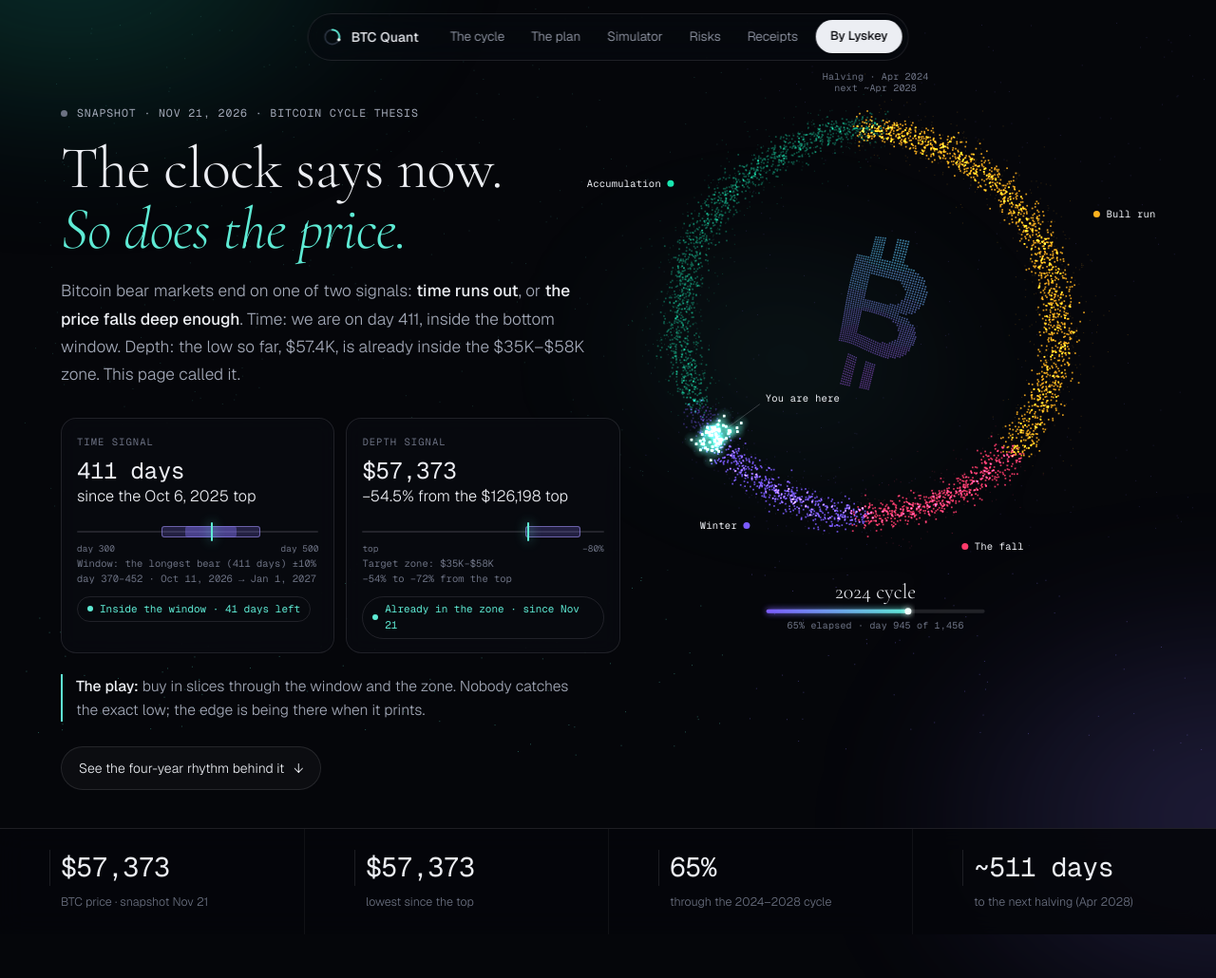
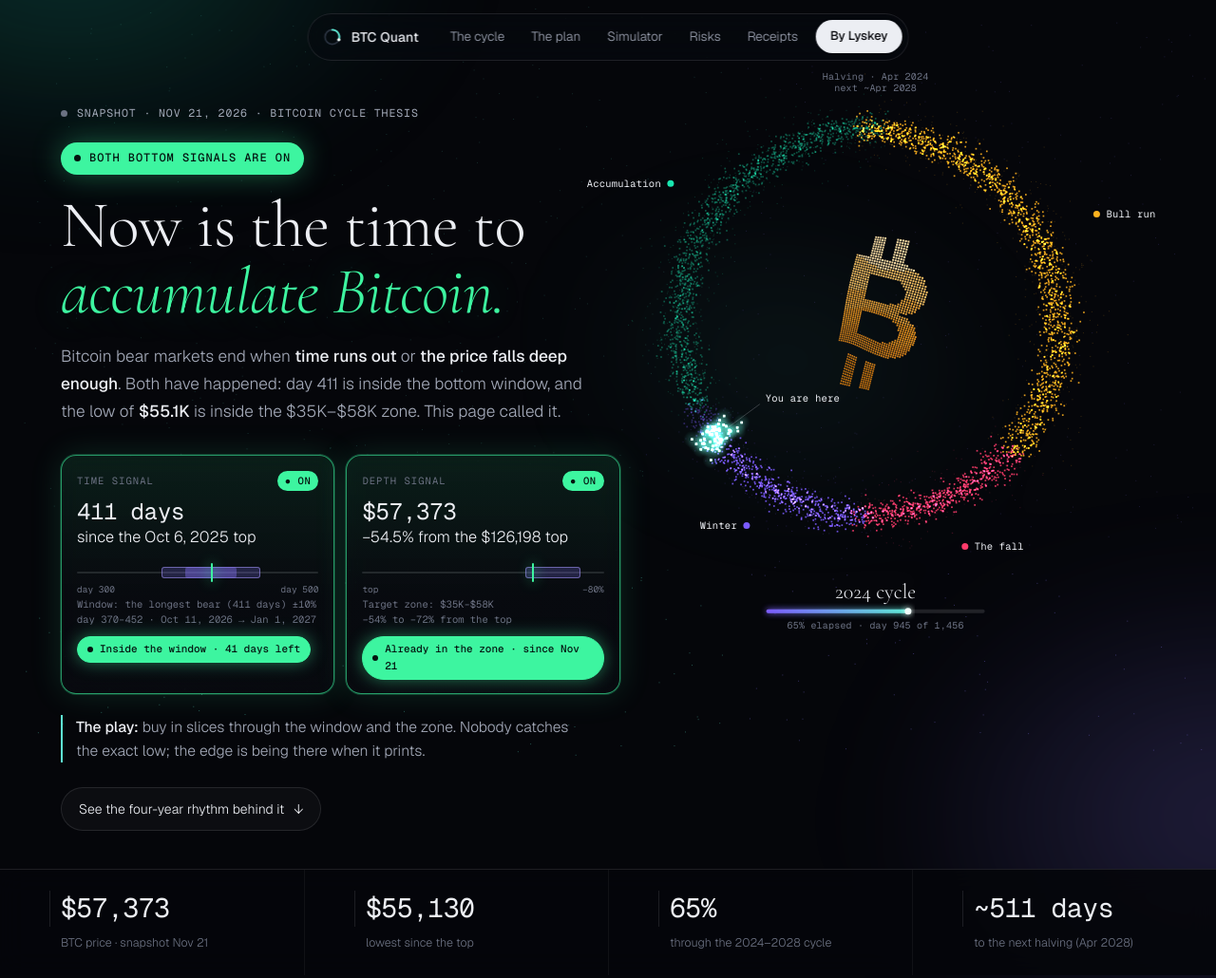
Before and after one commit to Lyskey1/BTC-thesis, a plain HTML site: page index.html in a window 1280 px wide. Shown: the top 1030 px of the page at 95% size. Drawn offline with nearby package versions, Linux system fonts and the light colour scheme; no server answers; animation ran at ten frames a second.

Commit message:
Hero: 'Now is the time to accumulate Bitcoin', signals glow green when on; orange ₿; intraday low $55.1K; zone/window marked as reached; risk copy
Co-Authored-By: Claude Opus 5.5 <noreply@anthropic.com>

```diff
--- a/index.html
+++ b/index.html
@@ -15,7 +15,7 @@
   --bg:#05060A; --bg2:#0A0C12; --glass:rgba(10,12,18,.66); --glass-hi:rgba(16,19,27,.78);
   --ink:#ECEEF3; --ink2:#A3A9B8; --ink3:#6B7182;
   --line:rgba(236,238,243,.11); --line2:rgba(236,238,243,.06);
-  --mint:#5EEAD4; --mint-ui:#52C9B3; --violet:#8A78FF; --violet-hi:#A898FF;
+  --mint:#5EEAD4; --mint-ui:#52C9B3; --go:#3DF5A0; --violet:#8A78FF; --violet-hi:#A898FF;
   --spring:#19E6B0; --summer:#FFB21E; --autumn:#FF3B6B; --winter:#7B5BFF;
   --c1:#2A6E64; --c2:#3A9C8C; --c3:#52C9B3; --c4:#9AF7E2;
   --paper:rgba(14,17,24,.82); --paper-ink:#ECEEF3; --paper-ink2:#A3A9B8; --paper-line:rgba(236,238,243,.1);
@@ -53,7 +53,8 @@ button,input{font:inherit;color:inherit}
 #marks .rule{stroke:rgba(236,238,243,.22);stroke-width:1}
 #marks .hv{stroke:rgba(236,238,243,.18);stroke-width:1;stroke-dasharray:2 4}
 #marks .zone{fill:rgba(138,120,255,.06);stroke:var(--violet-hi);stroke-width:1;stroke-dasharray:4 4}
-#marks .old{stroke:#FF6B8E;stroke-width:1.5;fill:none}
+#marks .zone.hit{fill:rgba(61,245,160,.10);stroke:#3DF5A0;stroke-dasharray:none;filter:drop-shadow(0 0 8px rgba(61,245,160,.45))}
+#marks .go{fill:#3DF5A0;font-weight:500}
 #marks .dot{stroke:var(--bg);stroke-width:2}
 #marks g.sc{transition:opacity .25s linear}
 #hit{position:fixed;z-index:6;display:none;cursor:crosshair;touch-action:pan-y}
@@ -82,8 +83,9 @@ main{position:relative;z-index:4}
 .live-dot.off{background:var(--ink3);animation:none}
 @keyframes pulse{70%{box-shadow:0 0 0 9px rgba(94,234,212,0)}100%{box-shadow:0 0 0 0 rgba(94,234,212,0)}}
 h1,h2,h3{font-family:var(--serif);font-weight:300;letter-spacing:-.01em;line-height:1.02}
-h1{font-size:clamp(2.7rem,4.9vw,4.9rem)}
+h1{font-size:clamp(2.9rem,5.4vw,5.5rem)}
 h1 em,h2 em{font-style:italic;color:var(--mint)}
+#heroTitle em{color:var(--go);text-shadow:0 0 40px rgba(61,245,160,.25)}
 h2{font-size:clamp(2.2rem,4.2vw,3.7rem)}
 h3{font-size:1.7rem;line-height:1.1}
 .kicker{font-family:var(--mono);font-size:11px;letter-spacing:.1em;text-transform:uppercase;color:var(--mint-ui);margin-bottom:16px}
@@ -113,6 +115,16 @@ p.body b{color:var(--ink)}
 .state::before{content:"";width:6px;height:6px;border-radius:50%;background:currentColor}
 .state.yes{color:var(--mint)} .state.near{color:#E8B04E} .state.no{color:var(--ink2)}
 .state span{color:var(--ink)}
+.trig-k{display:flex;justify-content:space-between;align-items:center}
+.on-tag{display:none;color:#04140F;background:var(--go);padding:2px 8px;border-radius:999px;letter-spacing:.06em;font-weight:500}
+.trig.on{border-color:rgba(61,245,160,.6);background:linear-gradient(180deg,rgba(61,245,160,.10),rgba(10,12,18,.66) 60%);box-shadow:0 0 0 1px rgba(61,245,160,.18),0 0 34px rgba(61,245,160,.14)}
+.trig.on .on-tag{display:inline-block}
+.trig.on .state{color:#04140F;background:var(--go);border-color:var(--go);font-weight:500;box-shadow:0 0 18px rgba(61,245,160,.45)}
+.trig.on .state::before{background:#04140F}
+.trig.on .meter .mk{background:var(--go);box-shadow:0 0 14px var(--go)}
+.go{display:inline-flex;align-items:center;gap:9px;margin-top:22px;font-family:var(--mono);font-size:12px;letter-spacing:.08em;text-transform:uppercase;color:#04140F;background:var(--go);padding:7px 14px;border-radius:999px;font-weight:500;box-shadow:0 0 30px rgba(61,245,160,.35)}
+.go::before{content:"";width:7px;height:7px;border-radius:50%;background:#04140F;animation:pulse 2.2s infinite}
+.go[hidden]{display:none}
 .play{margin-top:22px;color:var(--ink2);font-size:.98rem;max-width:560px;border-left:2px solid var(--mint);padding-left:14px}
 .play b{color:var(--ink)}
 .cta{display:inline-flex;align-items:center;gap:10px;margin-top:26px;color:var(--ink);font-size:14px;border:1px solid var(--line);padding:11px 18px;border-radius:999px;background:rgba(236,238,243,.03);transition:background .2s,border-color .2s}
@@ -287,19 +299,20 @@ footer p{max-width:620px}
   <header class="hero wrap" id="takeaway" data-scene="ring">
     <div class="hero-copy">
       <p class="eyebrow"><span class="live-dot off" id="liveDot"></span><span id="heroEyebrow">Bitcoin cycle thesis</span></p>
+      <p class="go" id="heroGo" hidden>Both bottom signals are on</p>
       <h1 id="heroTitle">The clock says now.<br><em>The price says almost.</em></h1>
       <p class="lede" id="heroLede">Bitcoin bear markets end on one of two signals: <b>time runs out</b>, or <b>the price falls deep enough</b>.</p>
 
       <div class="triggers">
-        <div class="trig">
-          <div class="trig-k">Time signal</div>
+        <div class="trig" id="trigTime">
+          <div class="trig-k">Time signal<span class="on-tag">● On</span></div>
           <div class="trig-v"><span class="num" id="tDays">411 days</span>since the Oct 6, 2025 top</div>
           <div class="meter" id="mTime" aria-hidden="true"><div class="trk"></div><div class="band"></div><div class="band in"></div><div class="mk"></div><div class="ends"><span>day 300</span><span>day 500</span></div></div>
           <div class="trig-n">Window: the longest bear (411 days) ±10%<br><span id="tWin">day 370–452 · Oct 11, 2026 → Jan 1, 2027</span></div>
           <div class="state yes" id="tState">Inside the window</div>
         </div>
-        <div class="trig">
-          <div class="trig-k">Depth signal</div>
+        <div class="trig" id="trigDepth">
+          <div class="trig-k">Depth signal<span class="on-tag">● On</span></div>
           <div class="trig-v"><span class="num" id="pNow">$57,373</span><span id="pNowSub">−54.5% from the $126,198 top</span></div>
           <div class="meter" id="mDepth" aria-hidden="true"><div class="trk"></div><div class="band"></div><div class="mk"></div><div class="ends"><span>top</span><span>−80%</span></div></div>
           <div class="trig-n">Target zone: $35K–$58K<br>−54% to −72% from the top</div>
@@ -364,7 +377,7 @@ footer p{max-width:620px}
       <div class="card">
         <p class="kicker">Signal one · depth</p>
         <h2>Every bear is <em>a little shallower.</em></h2>
-        <p class="body">From top to bottom, the falls went −94%, −87%, −84%, −77.5%. The thesis puts this bear's floor between <b>−54% and −72%</b>, which is <b>$35K–$58K</b>. At <b class="js-ddlow">−54.5%</b>, <b class="js-zonestate">we are already inside that zone</b>.</p>
+        <p class="body">From top to bottom, the falls went −94%, −87%, −84%, −77.5%. The thesis puts this bear's floor between <b>−54% and −72%</b>, which is <b>$35K–$58K</b>. At <b class="js-ddlow">−54.5%</b>, <b class="js-zonestate" style="color:var(--go)">we are already inside that zone</b>.</p>
         <ul class="keys">
           <li><span class="sw" style="background:var(--c4)"></span>This bear so far</li>
           <li><span class="sw box"></span>Target zone</li>
@@ -446,17 +459,17 @@ footer p{max-width:620px}
       <article class="risk">
         <canvas class="rk" data-anim="quantum" aria-hidden="true"></canvas>
         <h3>Quantum computers</h3>
-        <p>A large enough quantum computer could forge Bitcoin's signatures. Coins whose public keys are already exposed go first, and moving to post-quantum signatures takes a soft fork and years of coordination.</p>
+        <p>A sufficiently powerful quantum computer could break the elliptic-curve signatures that secure Bitcoin. Coins with exposed public keys would be most at risk, and migrating to post-quantum signatures requires a protocol upgrade and years of coordination.</p>
       </article>
       <article class="risk">
         <canvas class="rk" data-anim="rivals" aria-hidden="true"></canvas>
         <h3>Credible alternatives</h3>
-        <p>New stores of value compete for the same "digital gold" money: Zcash with private money, Pearl with proof-of-work mining tied to AI compute. Every dollar they win is demand Bitcoin doesn't get.</p>
+        <p>Emerging stores of value compete for the same "digital gold" capital: Zcash with shielded, private transactions, and Pearl with proof-of-work mining tied to AI compute. Capital that flows to them is demand Bitcoin does not capture.</p>
       </article>
       <article class="risk">
         <canvas class="rk" data-anim="ai" aria-hidden="true"></canvas>
-        <h3>AI finding bugs</h3>
-        <p>AI is getting very good at finding bugs. Bitcoin upgrades slowly on purpose, so its whole stack (nodes, wallets, libraries) may not patch as fast as new holes are found.</p>
+        <h3>AI-driven vulnerability discovery</h3>
+        <p>AI models are rapidly improving at discovering software vulnerabilities. Bitcoin's deliberately conservative upgrade process may struggle to patch its full stack (nodes, wallets, libraries) as quickly as new flaws are found.</p>
       </article>
     </div>
   </section>
@@ -528,7 +541,7 @@ footer p{max-width:620px}
           <summary>Sources and data</summary>
           <div class="in">
             <p>Top and bottom dates: Bitbo (2011 and 2013 highs, 2018 and 2022 lows), VanEck (2017 top), Axios (Nov 10, 2021 record), CoinMarketCap (ATH $126,198, Oct 6, 2025). Dates can shift by 1–5 days depending on the exchange and on daily close vs intraday.</p>
-            <p style="margin-top:10px">Price history: weekly prices from blockchain.com, 2012 to Nov 2026. The live price and recent days load from CoinGecko each visit; if that fails, the page shows the Nov 21, 2026 snapshot. After today the page shows a projected range, not a single path: it widens from today's price to the $35K–$58K bottom zone, then to the $165K–$180K top zone.</p>
+            <p style="margin-top:10px">Price history: weekly prices from blockchain.com, 2012 to Nov 2026. The lowest price since the top uses intraday lows (Binance BTC/USDT, then CoinGecko 4-hour candles), so it catches wicks a daily close misses. The live price and recent days load from CoinGecko each visit; if that fails, the page shows the Nov 21, 2026 snapshot. After today the page shows a projected range, not a single path: it widens from today's price to the $35K–$58K bottom zone, then to the $165K–$180K top zone.</p>
           </div>
         </details>
         <details>
@@ -562,7 +575,8 @@ const WEEKLY=[5.04,7.06,6.81,6.51,5.75,5.99,5.96,4.46,5.05,4.81,4.95,5.4,4.73,4.
 const PROJ=[[2026,12,47500],[2027,1,51000],[2027,2,54500],[2027,3,59000],[2027,4,56000],[2027,5,60000],[2027,6,63000],[2027,7,66500],[2027,8,62500],[2027,9,66000],[2027,10,70500],[2027,11,75500],[2027,12,79500],[2028,1,81000],[2028,2,88000],[2028,3,96000],[2028,4,93000],[2028,5,97000],[2028,6,92000],[2028,7,95500],[2028,8,91000],[2028,9,97000],[2028,10,104000],[2028,11,115000],[2028,12,121000],[2029,1,128000],[2029,2,118000],[2029,3,115000],[2029,4,124000],[2029,5,134000],[2029,6,141000],[2029,7,149000],[2029,8,157000],[2029,9,165000],[2029,10,152000],[2029,11,142000],[2029,12,133000]].map(([y,m,p])=>({t:D(y,m),p,proj:true}));
 const TAIL=[[D(2026,11,16),65300],[D(2026,11,17),64818],[D(2026,11,18),64871],[D(2026,11,19),62985],[D(2026,11,20),61894],[D(2026,11,21),57373]];
 let HIST=WEEKLY.map((p,i)=>({t:W0+i*7*DAY,p})).concat(TAIL.map(([t,p])=>({t,p})));
-const SNAP_T=D(2026,11,21), SNAP_LOW={t:D(2026,11,21),p:57373}; // intraday low seen at build time
+const SNAP_T=D(2026,11,21), SNAP_LOW={t:D(2026,11,21),p:55130}; // intraday low, Binance BTC/USDT, Nov 21 2026
+let LIVE_LOW=null; // intraday low from CoinGecko 4-hour candles, filled at load
 const _n=new Date();
 const TODAY=Date.UTC(_n.getUTCFullYear(),_n.getUTCMonth(),_n.getUTCDate());
 
@@ -612,6 +626,7 @@ function rebuildSeries(){
   LOW={t:last.t,p:Infinity};
   for(const r of HIST) if(r.t>=TOP.t && r.p<LOW.p) LOW={t:r.t,p:r.p};
   if(SNAP_LOW.p<LOW.p) LOW={...SNAP_LOW};
+  if(LIVE_LOW&&LIVE_LOW.p<LOW.p) LOW={...LIVE_LOW};
 }
 function priceAt(t){
   const a=SERIES; if(t<=a[0].t) return a[0].p; if(t>=a[a.length-1].t) return a[a.length-1].p;
@@ -654,10 +669,12 @@ function paint(){
   let h, lede;
   const L1={early:'The clock is not there yet.',open:'The clock says now.',past:'The clock has run out.'}[timeState];
   const L2=below?'The price went deeper.':inZone?'So does the price.':'The price says almost.';
-  h=L1+'<br><em>'+L2+'</em>';
+  const both=timeState==='open'&&inZone;
+  h=both?'Now is the time to<br><em>accumulate Bitcoin.</em>':L1+'<br><em>'+L2+'</em>';
   $('#heroTitle').innerHTML=h;
+  $('#heroGo').hidden=!both;
   const gap=(PRICE/ZONE[1]-1)*100;
-  lede='Bitcoin bear markets end on one of two signals: <b>time runs out</b>, or <b>the price falls deep enough</b>. '
+  lede=both?('Bitcoin bear markets end when <b>time runs out</b> or <b>the price falls deep enough</b>. Both have happened: day '+n.d+' is inside the bottom window, and the low of <b>'+kusd(LOW.p)+'</b> is inside the $35K–$58K zone. This page called it.'):'Bitcoin bear markets end on one of two signals: <b>time runs out</b>, or <b>the price falls deep enough</b>. '
     +(timeState==='open'?'Time: we are on day '+n.d+', inside the bottom window. ':timeState==='past'?'Time: day '+n.d+', past the window. ':'Time: day '+n.d+', the window opens on day 370. ')
     +(inZone?'Depth: the low so far, '+kusd(LOW.p)+', is already inside the $35K–$58K zone. This page called it.':'Depth: the low so far is '+kusd(LOW.p)+', just above the $35K–$58K zone.');
   $('#heroLede').innerHTML=lede;
@@ -672,6 +689,7 @@ function paint(){
   tm.querySelector('.mk').style.left=map(n.d);
   const ts=$('#tState');
   ts.className='state '+(timeState==='open'?'yes':timeState==='early'?'no':'near');
+  $('#trigTime').classList.toggle('on',timeState==='open');
   ts.textContent=timeState==='open'?('Inside the window · '+(452-n.d)+' days left'):timeState==='early'?((370-n.d)+' days to the window'):('Window closed '+(n.d-452)+' days ago');
   // depth trigger
   $('#pNow').textContent=usd(PRICE);
@@ -681,6 +699,7 @@ function paint(){
   pm.querySelector('.mk').style.left=mp(n.ddLow);
   const ps=$('#pState');
   ps.className='state '+(inZone?'yes':'near');
+  $('#trigDepth').classList.toggle('on',inZone);
   const hitT=(()=>{ for(const r of HIST) if(r.t>=TOP.t&&r.p<=ZONE[1]) return r.t; return SNAP_LOW.p<=ZONE[1]?SNAP_LOW.t:null; })();
   $$('.js-zonestate').forEach(e=>e.textContent=inZone?'we are already inside that zone, since '+fMD.format(hitT):'we are '+Math.round((LOW.p/ZONE[1]-1)*100)+'% above it');
   ps.textContent=below?'Below the zone · low '+kusd(LOW.p):inZone?'Already in the zone · since '+fMD.format(hitT):(Math.round((LOW.p/ZONE[1]-1)*100)+'% above the zone (low '+kusd(LOW.p)+')');
@@ -812,7 +831,7 @@ function buildScenes(){
       const j=Math.min(4,Math.floor(U[i]*5)), f=U[i]*5-j, cx=P.x+(j+.5)*cwid, w=cwid*(L.m?.46:.36);
       if(j<4){ s.x[i]=cx+(R1[i]-.5)*w; s.y[i]=y0+f*cols[j]*sc; s.c[i]=j===0?8:3+j; s.a[i]=.35+.45*R2[i]; s.s[i]=1.5; }
       else if(f<.6){ s.x[i]=cx+(R1[i]-.5)*w; s.y[i]=y0+(f/.6)*cols[4]*sc; s.c[i]=7; s.a[i]=.55+.4*R2[i]; s.s[i]=1.7; }
-      else { s.x[i]=cx+(R1[i]-.5)*w*1.25; s.y[i]=y0+(ZDD[0]+R2[i]*(ZDD[1]-ZDD[0]))*sc; s.c[i]=11; s.a[i]=.4; s.s[i]=1.3; }
+      else { const hit=LOW.p<=ZONE[1]; s.x[i]=cx+(R1[i]-.5)*w*1.25; s.y[i]=y0+(ZDD[0]+R2[i]*(ZDD[1]-ZDD[0]))*sc; s.c[i]=hit?0:11; s.a[i]=hit?.5:.4; s.s[i]=1.3; }
       s.w[i]=.6;
     }
   }
@@ -825,7 +844,7 @@ function buildScenes(){
       const j=Math.min(4,Math.floor(U[i]*5)), f=U[i]*5-j, yc=P.y+(j+.5)*rh;
       if(j<4){ s.x[i]=x0+f*rows[j]*kx; s.y[i]=yc+(R1[i]-.5)*bh; s.c[i]=j===0?8:3+j; s.a[i]=.35+.45*R2[i]; s.s[i]=1.5; }
       else if(f<.62){ s.x[i]=x0+(f/.62)*rows[4]*kx; s.y[i]=yc+(R1[i]-.5)*bh; s.c[i]=7; s.a[i]=.55+.4*R2[i]; s.s[i]=1.7; }
-      else { s.x[i]=x0+(370+R2[i]*82)*kx; s.y[i]=yc+(R1[i]-.5)*bh*1.5; s.c[i]=11; s.a[i]=.4; s.s[i]=1.3; }
+      else { const hit=n.d>=370&&n.d<=452; s.x[i]=x0+(370+R2[i]*82)*kx; s.y[i]=yc+(R1[i]-.5)*bh*1.5; s.c[i]=hit?0:11; s.a[i]=hit?.5:.4; s.s[i]=1.3; }
       s.w[i]=.6;
     }
   }
@@ -929,16 +948,18 @@ function buildMarks(){
       if(j<4) s+=T(cx,y+18,pct(v),'lbl','middle'); else s+=T(cx,g.y0-8,pct(v)+(m?'':' so far'),'lbl','middle');
       s+=T(cx,P.y+P.h+20,lbls[j],'ax','middle'); });
     const cx=P.x+4.5*g.cwid, zy0=g.y0+ZDD[0]*g.sc, zy1=g.y0+ZDD[1]*g.sc, zw=g.cwid*(m?.6:.5);
-    s+=`<rect x="${(cx-zw/2).toFixed(1)}" y="${zy0.toFixed(1)}" width="${zw.toFixed(1)}" height="${(zy1-zy0).toFixed(1)}" class="zone" rx="3"/>`;
-    s+=T(cx,zy1+16,'target zone','lbl','middle')+T(cx,zy1+30,'$35K–$58K','ax','middle');
+    const zHit=LOW.p<=ZONE[1];
+    s+=`<rect x="${(cx-zw/2).toFixed(1)}" y="${zy0.toFixed(1)}" width="${zw.toFixed(1)}" height="${(zy1-zy0).toFixed(1)}" class="zone${zHit?' hit':''}" rx="3"/>`;
+    s+=zHit?T(cx,zy1+18,'✓ zone reached','go','middle')+T(cx,zy1+32,'$35K–$58K','ax','middle'):T(cx,zy1+16,'target zone','lbl','middle')+T(cx,zy1+30,'$35K–$58K','ax','middle');
     out.drawdown=s;
   }
   /* duration */
   { const g=GEO.duration; let s='';
     const lbls=BEARS.map(b=>b.lb).concat(['now']);
     const zx0=g.x0+370*g.kx, zx1=g.x0+452*g.kx;
-    s+=`<rect x="${zx0.toFixed(1)}" y="${P.y.toFixed(1)}" width="${(zx1-zx0).toFixed(1)}" height="${P.h.toFixed(1)}" class="zone" rx="3"/>`;
-    s+=T((zx0+zx1)/2,P.y-6,'window · day 370–452','lbl','middle');
+    const wHit=n.d>=370&&n.d<=452;
+    s+=`<rect x="${zx0.toFixed(1)}" y="${P.y.toFixed(1)}" width="${(zx1-zx0).toFixed(1)}" height="${P.h.toFixed(1)}" class="zone${wHit?' hit':''}" rx="3"/>`;
+    s+=T((zx0+zx1)/2,P.y-6,wHit?'✓ inside the window · day 370–452':'window · day 370–452',wHit?'go':'lbl','middle');
     g.rows.forEach((v,j)=>{ const yc=P.y+(j+.5)*g.rh;
       s+=T(L.C.x,yc+4,lbls[j],j===4?'lbl':'ax','start');
       s+=T(g.x0+v*g.kx+8,yc+4,m?v+' d':(j===4?v+' days so far':v+' days'),'lbl','start'); });
@@ -999,7 +1020,7 @@ function buildLogo(){
   for(let y=0;y<H;y+=step) for(let x=0;x<W;x+=step){ if(d[((y|0)*W+(x|0))*4+3]>128){ const u=(x-W/2)/(H/2), v=(y-H/2)/(H/2); pts.push([u*cs-v*sn, u*sn+v*cs]); } }
   LOGO=pts;
 }
-const LOGO_COL=['#5EC8FF','#6FB0FF','#7E98FF','#8C80FF','#9C6BFF','#B060FF'];
+const LOGO_COL=['#FFE2A8','#FFC766','#FFB03B','#FF9F1F','#F7931A','#EB860F'];
 function drawLogo(tt,alpha){
   if(!LOGO||alpha<.02) return; const g=GEO.ring; if(!g) return;
   const S=g.R*.4, ay=RM?0:.5*Math.sin(tt*.45), ax=RM?0:.22*Math.sin(tt*.33), ca=Math.cos(ay), sa=Math.sin(ay), cb=Math.cos(ax), sb=Math.sin(ax), f=3.2;
@@ -1012,7 +1033,7 @@ function drawLogo(tt,alpha){
     buckets[ci].push(px,py,k);
   }
   ctx.globalCompositeOperation='lighter';
-  buckets.forEach((b,ci)=>{ ctx.fillStyle=LOGO_COL[ci]; for(let q=0;q<b.length;q+=3){ const sz=1.5*b[q+2]; ctx.globalAlpha=alpha*(.45+.5*(b[q+2]-.8)); ctx.fillRect(b[q]-sz/2,b[q+1]-sz/2,sz,sz); } });
+  buckets.forEach((b,ci)=>{ ctx.fillStyle=LOGO_COL[ci]; for(let q=0;q<b.length;q+=3){ const sz=1.8*b[q+2]; ctx.globalAlpha=Math.min(1,alpha*(.8+.6*(b[q+2]-.85))); ctx.fillRect(b[q]-sz/2,b[q+1]-sz/2,sz,sz); } });
 }
 function frame(now){
   const tt=now/1000;
@@ -1268,6 +1289,8 @@ if(document.fonts&&document.fonts.ready) document.fonts.ready.then(()=>{ sim.run
       const t=k===pr.length-1?TODAY:Date.UTC(new Date(ms).getUTCFullYear(),new Date(ms).getUTCMonth(),new Date(ms).getUTCDate());
       if(t>lastSnap) add.push({t,p}); else if(t===lastSnap && k===pr.length-1) HIST[HIST.length-1].p=p; });
     const seen=new Map(); add.forEach(a=>seen.set(a.t,a)); seen.forEach(a=>HIST.push(a));
+    try{ const o=await (await fetch('https://api.coingecko.com/api/v3/coins/bitcoin/ohlc?vs_currency=usd&days=30')).json();
+      if(Array.isArray(o)) for(const c of o){ const lo=c&&c[3]; if(typeof lo==='number'&&lo>1000&&c[0]>=TOP.t&&(!LIVE_LOW||lo<LIVE_LOW.p)) LIVE_LOW={t:c[0],p:lo}; } }catch(e){}
     LIVE=true; rebuildSeries(); paint(); buildScenes(); buildMarks(); sim.run();
   }catch(e){ /* offline or rate-limited: the Nov 21, 2026 snapshot stays */ }
 })();
```
